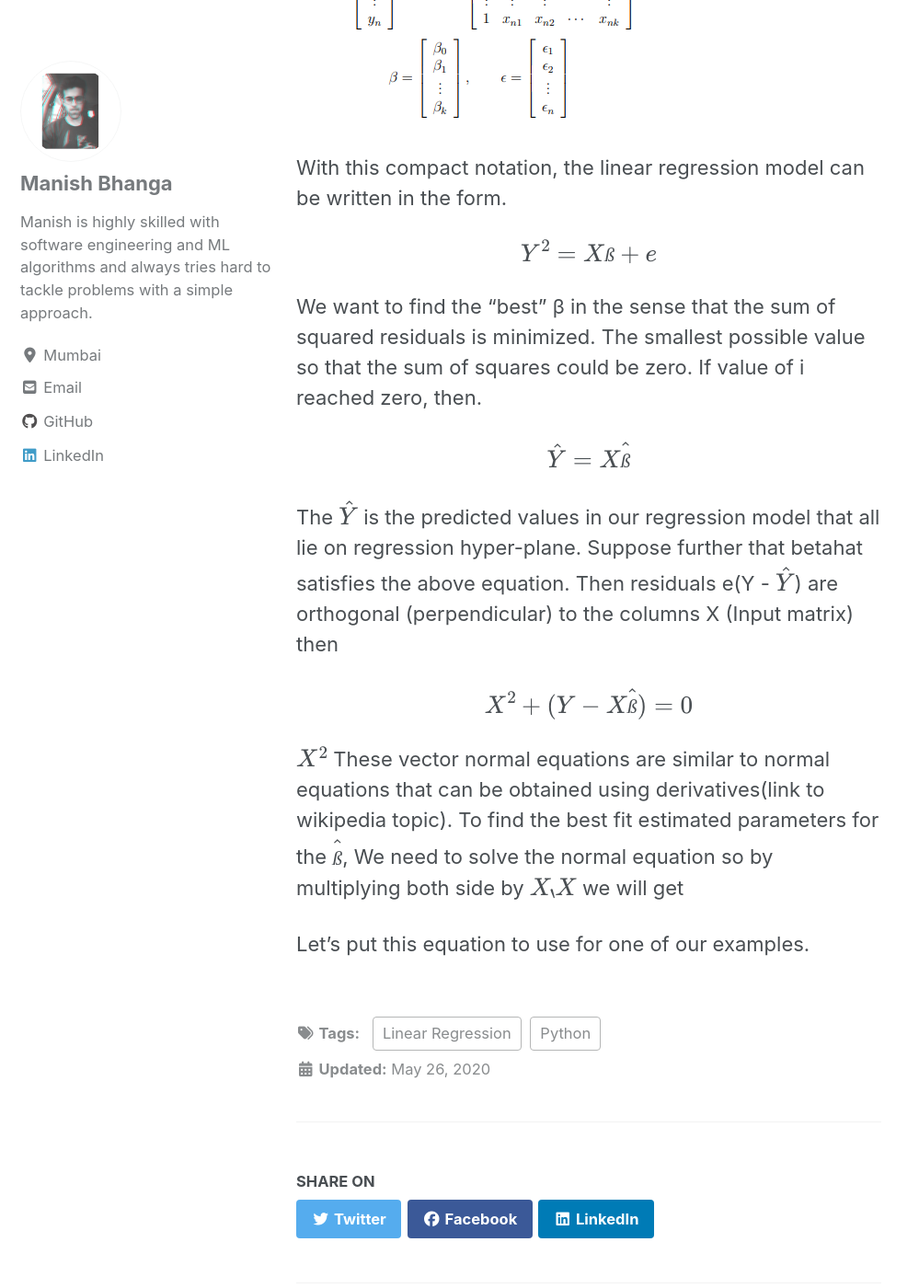
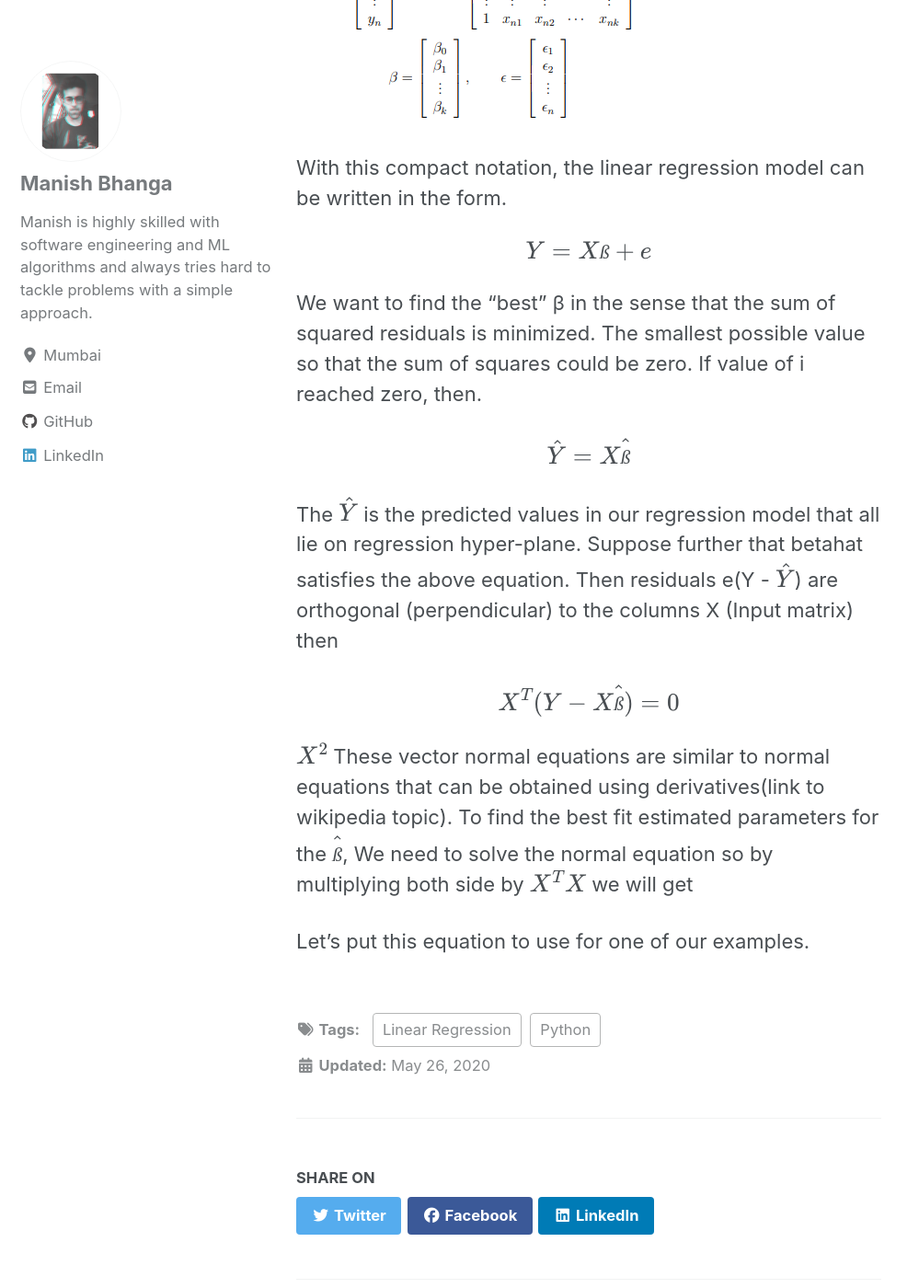
Before and after one commit to bhanga-manish/bhanga.github.io, a Jekyll site: the page built from _posts/2020-05-26-Calculating Multiple Linear Regression Parameters.md, in a window 1280 px wide and 1400 px high, scrolled down 1282 px. Shown: the whole window at 92% size, without its empty margins (0-999 px from the left). Built offline with Jekyll 4.4.1, drawn with Linux system fonts in a browser that asks for light colours; cached includes are drawn as plain includes; nearby versions of some CDN libraries; formulas are drawn with MathJax 3.

```diff
--- a/_posts/2020-05-26-Calculating Multiple Linear Regression Parameters.md
+++ b/_posts/2020-05-26-Calculating Multiple Linear Regression Parameters.md
@@ -26,7 +26,7 @@ The process of derivation is more convenient with the help of vectors and matric
 
 With this compact notation, the linear regression model can be written in the form.
 
-$$ Y^2 = Xß + e $$
+$$ Y = Xß + e $$
 
 We want to find the “best” β in the sense that the sum of squared residuals is minimized. The smallest possible value so that the sum of squares could be zero. If value of i reached zero, then.
 
@@ -34,10 +34,10 @@ $$ \hat{Y} = X\hat{ß} $$
 
 The $\hat{Y}$ is the predicted values in our regression model that all lie on regression hyper-plane. Suppose further that betahat satisfies the above equation. Then residuals e(Y - $\hat{Y}$) are orthogonal (perpendicular) to the columns X (Input matrix) then
 
-$$ X^2 + (Y - X\hat{ß}) = 0 $$
+$$ X^T(Y - X\hat{ß}) = 0 $$
 
 $$ X^2 $$
-These vector normal equations are similar to normal equations that can be obtained using derivatives(link to wikipedia topic). To find the best fit estimated parameters for the $\hat{ß}$, We need to solve the normal equation so by multiplying both side by $X_'X$ we will get
+These vector normal equations are similar to normal equations that can be obtained using derivatives(link to wikipedia topic). To find the best fit estimated parameters for the $\hat{ß}$, We need to solve the normal equation so by multiplying both side by $X^TX$ we will get
 
 
 
```
